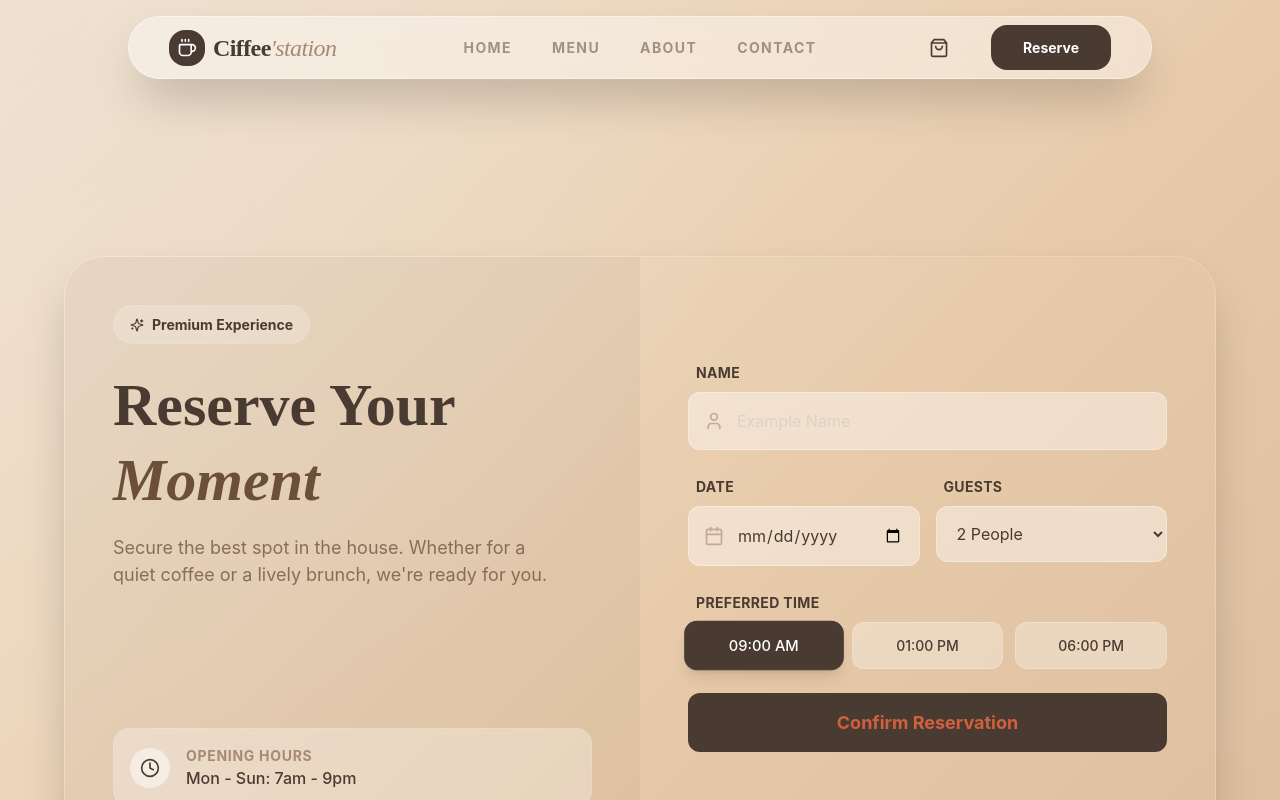
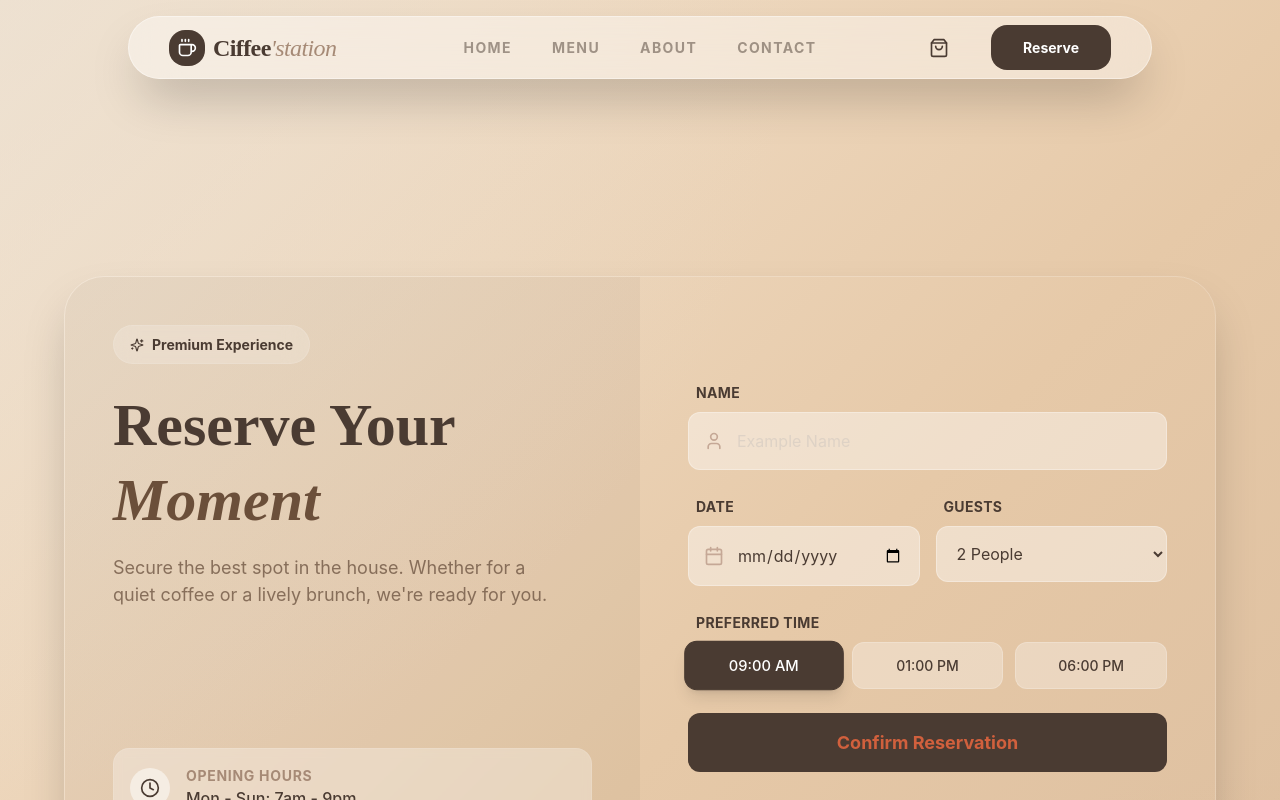
Before and after one commit to rachel0623123/coffee_station_nick, a React (Vite) app: page /reserve in a window 1280 px wide. Shown: the top 800 px of the page. Built offline with nearby package versions, Linux system fonts and the light colour scheme.

Commit message:
fix: added top padding in main of reserve page.

```diff
--- a/src/pages/Reserve.tsx
+++ b/src/pages/Reserve.tsx
@@ -2,7 +2,7 @@ import { BookingForm } from "../shared/ui/reserve/BookingForm";
 
 export const Reserve = () => {
     return (
-        <main>
+        <main className="py-24 sm:py-32 px-4 sm:px-6">
             <BookingForm />
         </main>
     );
--- a/src/shared/ui/reserve/BookingForm.tsx
+++ b/src/shared/ui/reserve/BookingForm.tsx
@@ -8,7 +8,7 @@ export const BookingForm = () => {
     const [formData, setFormData] = useState({name: "", date: "", guests: "2 People", time: "09:00 AM"})
 
     return (
-        <section className="min-h-screen py-24 sm:py-32 px-4 sm:px-6 relative overflow-hidden flex items-center justify-center mt-8 sm:mt-12">
+        <section className="min-h-screen relative overflow-hidden flex items-center justify-center mt-8 sm:mt-12">
 
             <div className="container mx-auto max-w-6xl relative z-10">
 
```
